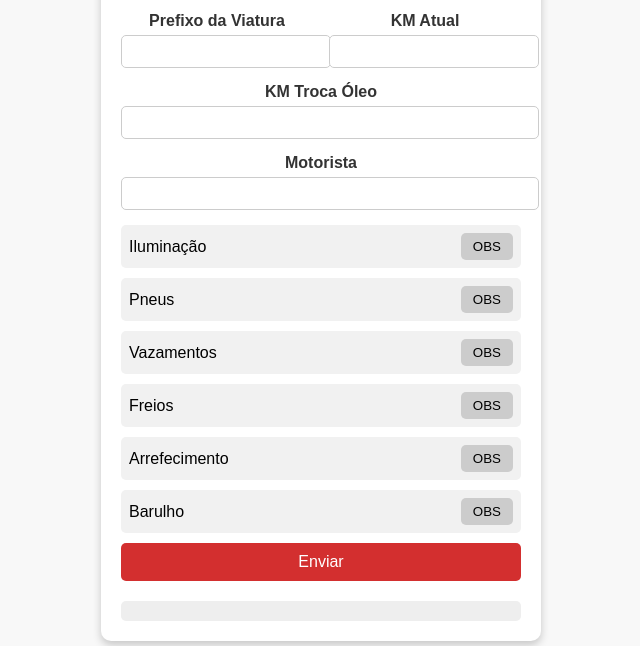
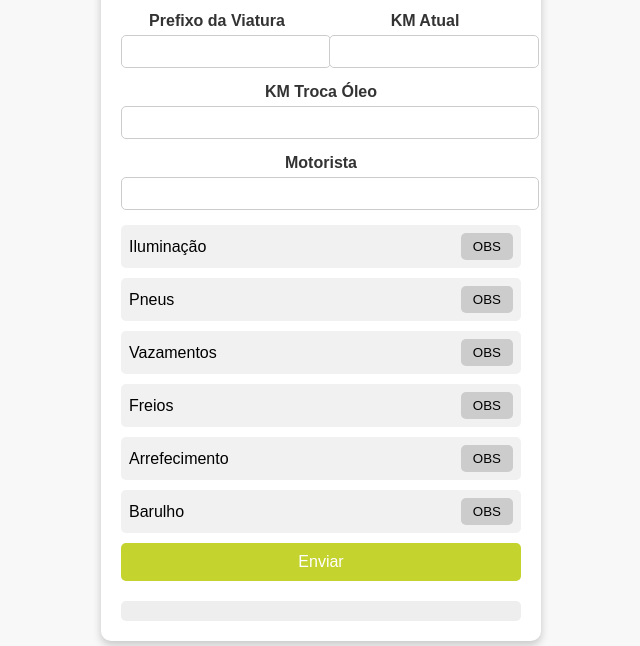
Before and after one commit to juninhosouza810/manutencao-preventiva, a plain HTML site: page index.html in a window 1280 px wide. Shown: the part 154-800 px from the top of the page, without its empty margins (319-959 px from the left). Drawn offline with Linux system fonts and the light colour scheme.

Commit message:
Atualizar o index.html

```diff
--- a/index.html
+++ b/index.html
@@ -58,7 +58,7 @@
             padding: 10px;
             border: none;
             border-radius: 5px;
-            background: #d32f2f;
+            background: #c5d32f;
             color: white;
             font-size: 16px;
             cursor: pointer;
```
